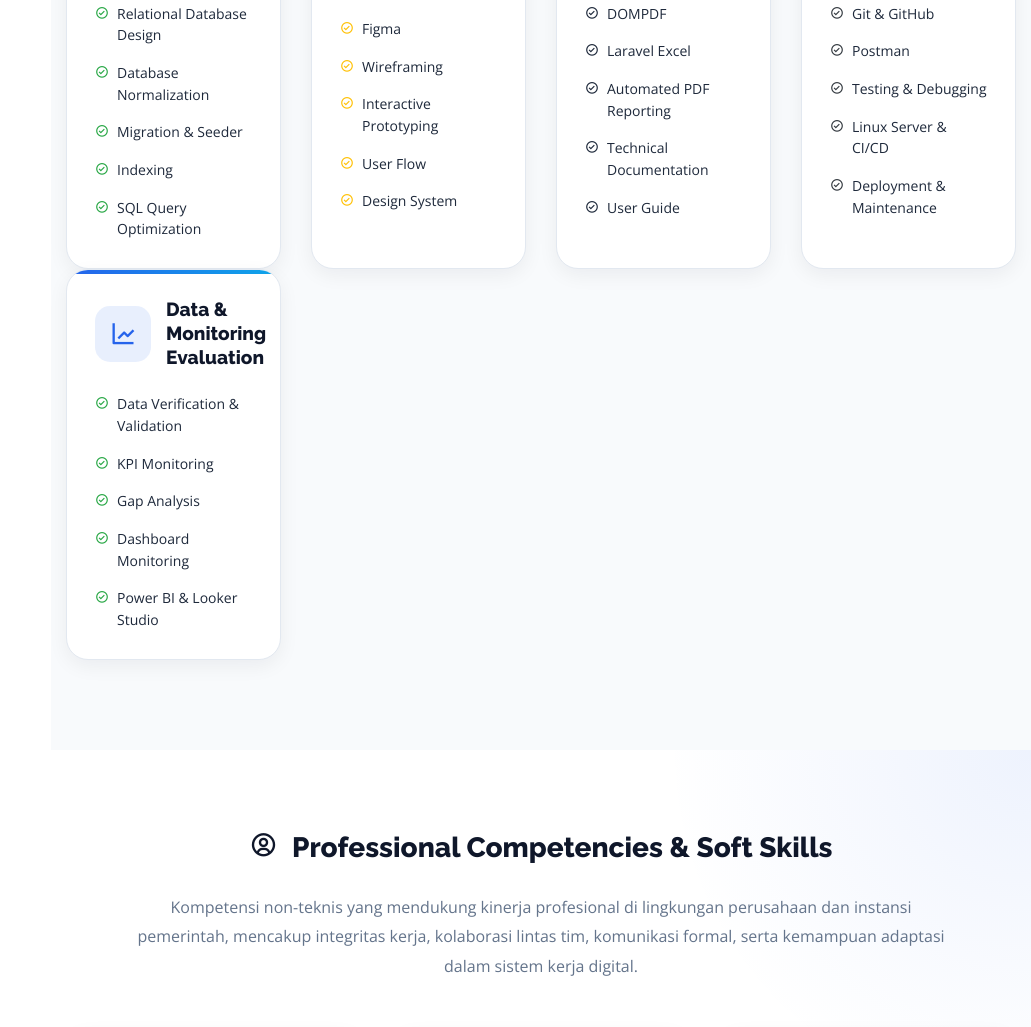
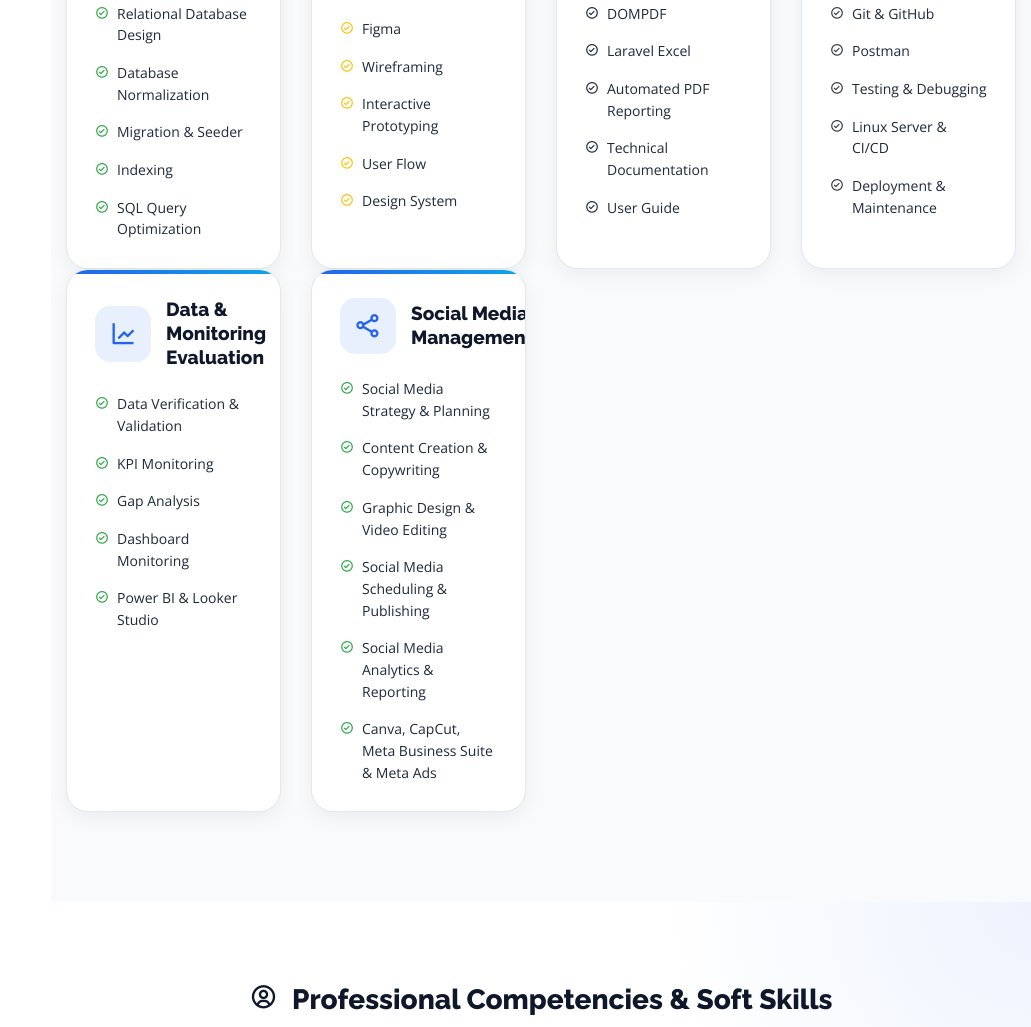
Before and after one commit to Rahmyvall/portfolio-Ram, a plain HTML site: page index.html in a window 1280 px wide. Shown: the part 3969-4996 px from the top of the page, without its empty margins (249-1280 px from the left). Drawn offline with nearby package versions, Linux system fonts and the light colour scheme.

Commit message:
portfolio-Ram

```diff
--- a/index.html
+++ b/index.html
@@ -1606,6 +1606,46 @@
               </ul>
             </div>
           </div>
+          <!-- SOCIAL MEDIA MANAGEMENT -->
+          <div class="col-lg-3 col-md-6">
+            <div class="skill-card h-100">
+              <div class="skill-header">
+                <div class="skill-icon">
+                  <i class="bx bx-share-alt"></i>
+                </div>
+                <h5>
+                  Social Media Management
+                </h5>
+              </div>
+              <ul class="list-unstyled mb-0">
+                <li class="mb-3">
+                  <i class="bx bx-check-circle text-success mr-2"></i>
+                  Social Media Strategy &amp; Planning
+                </li>
+                <li class="mb-3">
+                  <i class="bx bx-check-circle text-success mr-2"></i>
+                  Content Creation &amp; Copywriting
+                </li>
+                <li class="mb-3">
+                  <i class="bx bx-check-circle text-success mr-2"></i>
+                  Graphic Design &amp; Video Editing
+                </li>
+                <li class="mb-3">
+                  <i class="bx bx-check-circle text-success mr-2"></i>
+                  Social Media Scheduling &amp; Publishing
+                </li>
+                <li class="mb-3">
+                  <i class="bx bx-check-circle text-success mr-2"></i>
+                  Social Media Analytics &amp; Reporting
+                </li>
+                <li>
+                  <i class="bx bx-check-circle text-success mr-2"></i>
+                  Canva, CapCut, Meta Business Suite &amp; Meta Ads
+                </li>
+              </ul>
+            </div>
+          </div>
+
         </div>
       </div>
     </section>
```
